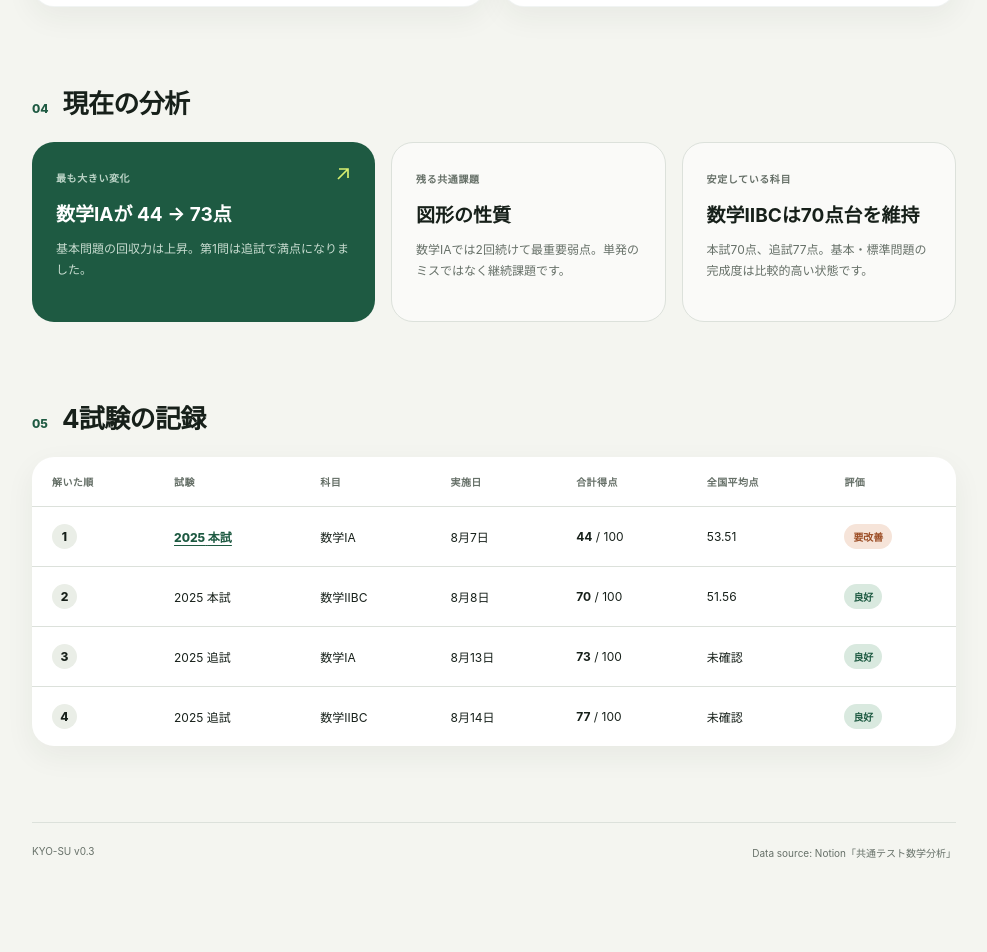
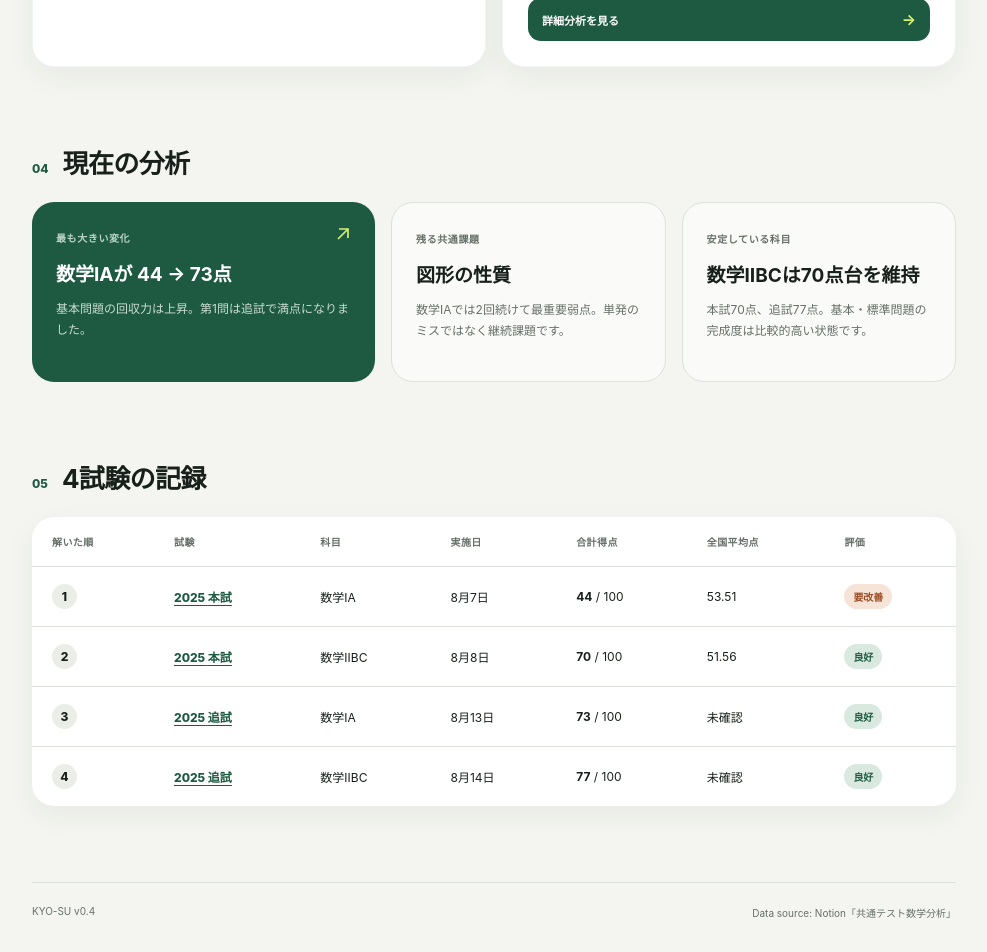
Before and after one commit to soutarounaka1016-max/KYO-SU, a Next.js app: page / in a window 1280 px wide. Shown: the part 2486-3438 px from the top of the page, without its empty margins (270-1257 px from the left). Before the commit the page ends 3378 px from the top, so only its background shows below. Built offline with nearby package versions, Linux system fonts and the light colour scheme.

Commit message:
Link every exam to its analysis page

```diff
--- a/app/page.tsx
+++ b/app/page.tsx
@@ -171,13 +171,9 @@ function ExamBreakdownCard({ record }: { record: ExamRecord }) {
         <span>最重要弱点</span>
         <strong>{record.primaryWeakness}</strong>
       </div>
-      {record.id === "2025-main-1a" ? (
-        <Link href="/exams/2025-main-1a" className="detail-link">
-          詳細分析を見る <span>→</span>
-        </Link>
-      ) : (
-        <span className="detail-coming">詳細分析は準備中</span>
-      )}
+      <Link href={`/exams/${record.id}`} className="detail-link">
+        詳細分析を見る <span>→</span>
+      </Link>
     </article>
   );
 }
@@ -315,9 +311,7 @@ export default function Home() {
                   <tr key={record.id}>
                     <td><span className="order-badge">{index + 1}</span></td>
                     <td>
-                      {record.id === "2025-main-1a" ? (
-                        <Link href="/exams/2025-main-1a" className="table-detail-link">{record.year} {record.type}</Link>
-                      ) : `${record.year} ${record.type}`}
+                      <Link href={`/exams/${record.id}`} className="table-detail-link">{record.year} {record.type}</Link>
                     </td>
                     <td>{record.subject}</td>
                     <td>{formatPracticeDate(record.practicedAt)}</td>
@@ -332,7 +326,7 @@ export default function Home() {
         </section>
 
         <footer>
-          <span>KYO-SU v0.3</span>
+          <span>KYO-SU v0.4</span>
           <span>Data source: Notion「共通テスト数学分析」</span>
         </footer>
       </main>
```
